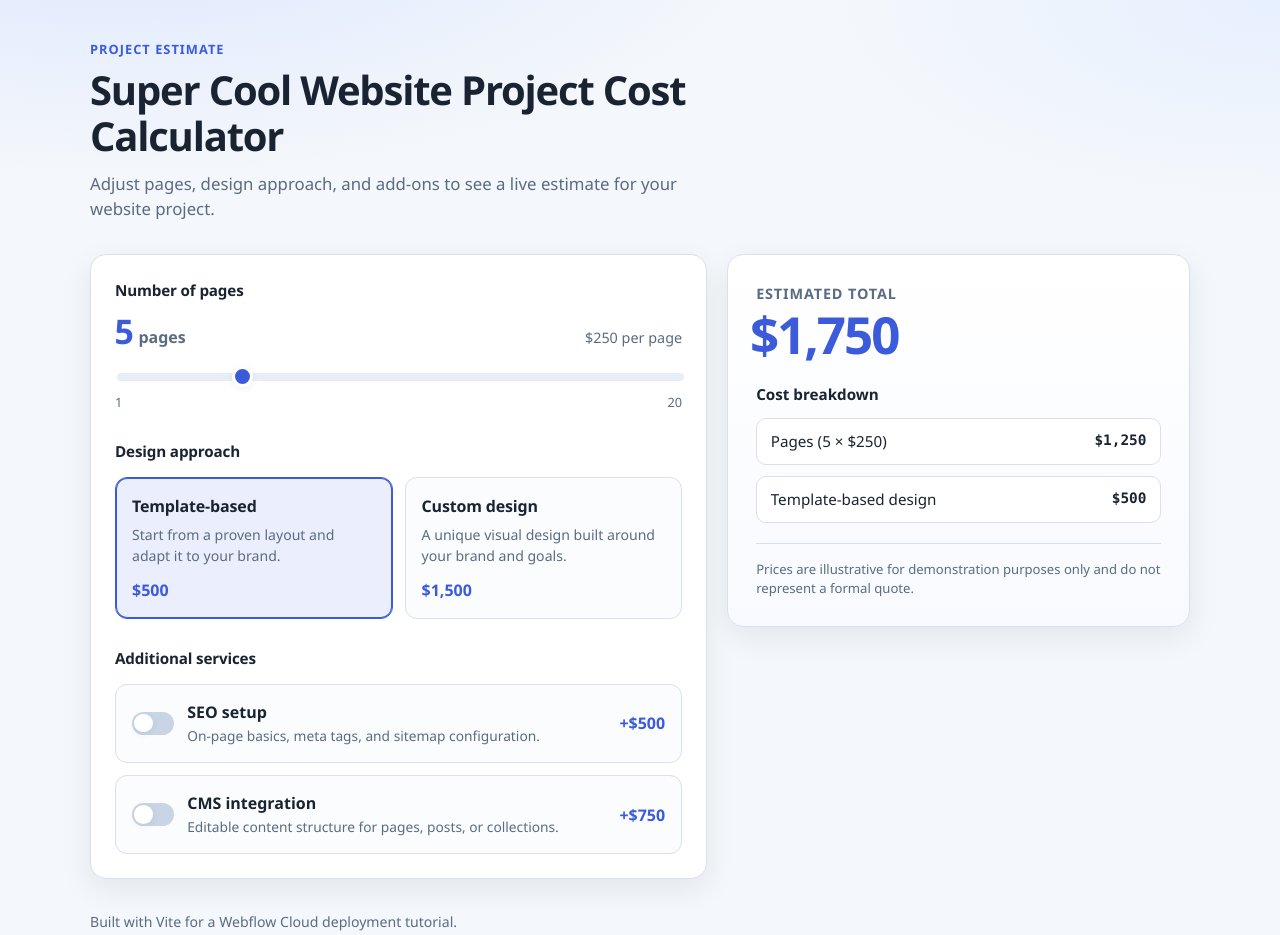
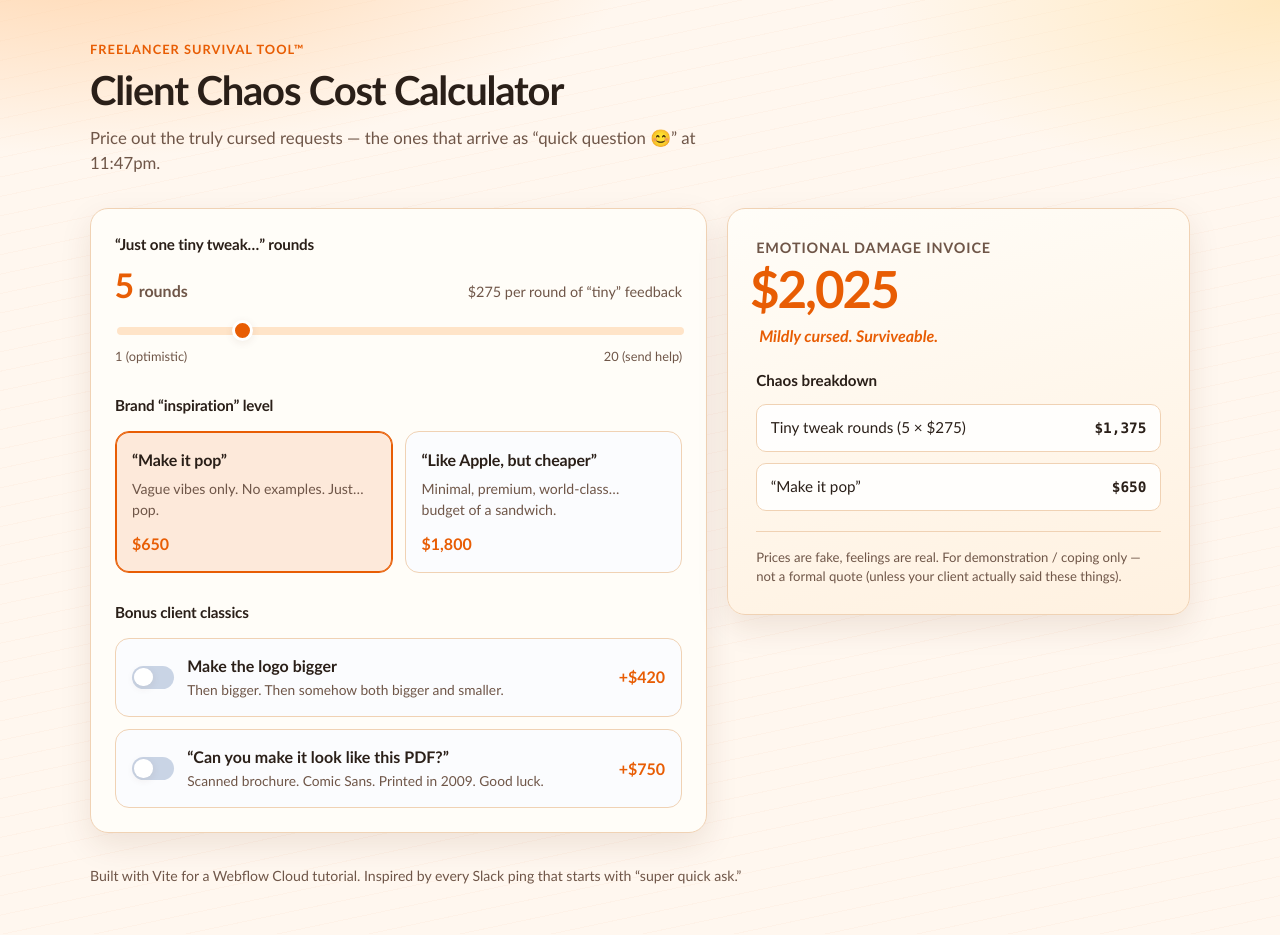
Before and after one commit to mattgreenwd/project-calculator-sample, a website built with Vite: page index.html in a window 1280 px wide. Built offline with nearby package versions, Linux system fonts and the light colour scheme.

Commit message:
changing theme of calculator

```diff
--- a/index.html
+++ b/index.html
@@ -6,37 +6,37 @@
     <meta name="viewport" content="width=device-width, initial-scale=1.0" />
     <meta
       name="description"
-      content="Estimate website project costs with a simple interactive calculator."
+      content="A goofy calculator that prices the weird stuff clients ask designers and developers for."
     />
-    <title>Website Project Cost Calculator</title>
+    <title>Client Chaos Cost Calculator</title>
   </head>
   <body>
     <div class="page">
       <header class="site-header">
-        <p class="eyebrow">Project estimate</p>
-        <h1>Super Cool Website Project Cost Calculator</h1>
+        <p class="eyebrow">Freelancer survival tool™</p>
+        <h1>Client Chaos Cost Calculator</h1>
         <p class="lede">
-          Adjust pages, design approach, and add-ons to see a live estimate for
-          your website project.
+          Price out the truly cursed requests — the ones that arrive as
+          “quick question 😊” at 11:47pm.
         </p>
       </header>
 
       <main class="calculator" aria-labelledby="calculator-heading">
         <h2 id="calculator-heading" class="visually-hidden">
-          Cost calculator controls and estimate
+          Chaos calculator controls and estimate
         </h2>
 
-        <section class="panel controls" aria-label="Project options">
+        <section class="panel controls" aria-label="Client chaos options">
           <fieldset class="field-group">
-            <legend>Number of pages</legend>
+            <legend>“Just one tiny tweak…” rounds</legend>
             <div class="pages-row">
               <label for="pages" class="pages-label">
                 <span class="pages-count" id="pages-display" aria-live="polite"
                   >5</span
                 >
-                <span class="pages-unit">pages</span>
+                <span class="pages-unit">rounds</span>
               </label>
-              <p class="hint">$250 per page</p>
+              <p class="hint">$275 per round of “tiny” feedback</p>
             </div>
             <input
               type="range"
@@ -52,14 +52,14 @@
               aria-describedby="pages-hint"
             />
             <div class="range-ends" id="pages-hint" aria-hidden="true">
-              <span>1</span>
-              <span>20</span>
+              <span>1 (optimistic)</span>
+              <span>20 (send help)</span>
             </div>
           </fieldset>
 
           <fieldset class="field-group">
-            <legend>Design approach</legend>
-            <div class="option-grid" role="radiogroup" aria-label="Design approach">
+            <legend>Brand “inspiration” level</legend>
+            <div class="option-grid" role="radiogroup" aria-label="Brand inspiration level">
               <label class="option-card">
                 <input
                   type="radio"
@@ -68,47 +68,47 @@
                   checked
                 />
                 <span class="option-card__body">
-                  <span class="option-card__title">Template-based</span>
+                  <span class="option-card__title">“Make it pop”</span>
                   <span class="option-card__desc"
-                    >Start from a proven layout and adapt it to your brand.</span
+                    >Vague vibes only. No examples. Just… pop.</span
                   >
-                  <span class="option-card__price">$500</span>
+                  <span class="option-card__price">$650</span>
                 </span>
               </label>
               <label class="option-card">
                 <input type="radio" name="design" value="custom" />
                 <span class="option-card__body">
-                  <span class="option-card__title">Custom design</span>
+                  <span class="option-card__title">“Like Apple, but cheaper”</span>
                   <span class="option-card__desc"
-                    >A unique visual design built around your brand and goals.</span
+                    >Minimal, premium, world-class… budget of a sandwich.</span
                   >
-                  <span class="option-card__price">$1,500</span>
+                  <span class="option-card__price">$1,800</span>
                 </span>
               </label>
             </div>
           </fieldset>
 
           <fieldset class="field-group">
-            <legend>Additional services</legend>
+            <legend>Bonus client classics</legend>
             <div class="toggle-list">
               <label class="toggle">
-                <input type="checkbox" id="seo" name="seo" />
+                <input type="checkbox" id="logo-bigger" name="logoBigger" />
                 <span class="toggle__ui" aria-hidden="true"></span>
                 <span class="toggle__copy">
-                  <span class="toggle__title">SEO setup</span>
+                  <span class="toggle__title">Make the logo bigger</span>
                   <span class="toggle__desc"
-                    >On-page basics, meta tags, and sitemap configuration.</span
+                    >Then bigger. Then somehow both bigger and smaller.</span
                   >
                 </span>
-                <span class="toggle__price">+$500</span>
+                <span class="toggle__price">+$420</span>
               </label>
               <label class="toggle">
-                <input type="checkbox" id="cms" name="cms" />
+                <input type="checkbox" id="match-pdf" name="matchPdf" />
                 <span class="toggle__ui" aria-hidden="true"></span>
                 <span class="toggle__copy">
-                  <span class="toggle__title">CMS integration</span>
+                  <span class="toggle__title">“Can you make it look like this PDF?”</span>
                   <span class="toggle__desc"
-                    >Editable content structure for pages, posts, or collections.</span
+                    >Scanned brochure. Comic Sans. Printed in 2009. Good luck.</span
                   >
                 </span>
                 <span class="toggle__price">+$750</span>
@@ -118,30 +118,34 @@
         </section>
 
         <aside class="panel estimate" aria-live="polite" aria-atomic="true">
-          <p class="estimate__label">Estimated total</p>
-          <p class="estimate__total" id="total">$1,750</p>
+          <p class="estimate__label">Emotional damage invoice</p>
+          <p class="estimate__total" id="total">$2,025</p>
+          <p class="estimate__mood" id="mood">Mildly cursed. Surviveable.</p>
 
-          <h3 class="estimate__heading">Cost breakdown</h3>
+          <h3 class="estimate__heading">Chaos breakdown</h3>
           <ul class="breakdown" id="breakdown">
             <li>
-              <span>Pages (5 × $250)</span>
-              <span>$1,250</span>
+              <span>Tiny tweak rounds (5 × $275)</span>
+              <span>$1,375</span>
             </li>
             <li>
-              <span>Template-based design</span>
-              <span>$500</span>
+              <span>“Make it pop”</span>
+              <span>$650</span>
             </li>
           </ul>
 
           <p class="disclaimer">
-            Prices are illustrative for demonstration purposes only and do not
-            represent a formal quote.
+            Prices are fake, feelings are real. For demonstration / coping only —
+            not a formal quote (unless your client actually said these things).
           </p>
         </aside>
       </main>
 
       <footer class="site-footer">
-        <p>Built with Vite for a Webflow Cloud deployment tutorial.</p>
+        <p>
+          Built with Vite for a Webflow Cloud tutorial. Inspired by every Slack
+          ping that starts with “super quick ask.”
+        </p>
       </footer>
     </div>
 
--- a/src/main.js
+++ b/src/main.js
@@ -1,14 +1,22 @@
 import './style.css'
 
 const PRICING = {
-  perPage: 250,
+  perRound: 275,
   design: {
-    template: { label: 'Template-based design', amount: 500 },
-    custom: { label: 'Custom design', amount: 1500 },
+    template: { label: '“Make it pop”', amount: 650 },
+    custom: { label: '“Like Apple, but cheaper”', amount: 1800 },
   },
-  seo: { label: 'SEO setup', amount: 500 },
-  cms: { label: 'CMS integration', amount: 750 },
+  logoBigger: { label: 'Make the logo bigger', amount: 420 },
+  matchPdf: { label: '“Can you make it look like this PDF?”', amount: 750 },
 }
+
+const MOODS = [
+  { max: 1500, text: 'Optimistic. Naïve, even.' },
+  { max: 2500, text: 'Mildly cursed. Surviveable.' },
+  { max: 3500, text: 'Therapist on speed dial.' },
+  { max: 4500, text: 'Update the LinkedIn. Quietly.' },
+  { max: Infinity, text: 'Send flowers to your future self.' },
+]
 
 const currency = new Intl.NumberFormat('en-US', {
   style: 'currency',
@@ -16,29 +24,33 @@ const currency = new Intl.NumberFormat('en-US', {
   maximumFractionDigits: 0,
 })
 
+const form = document.querySelector('.controls')
 const pagesInput = document.querySelector('#pages')
 const pagesDisplay = document.querySelector('#pages-display')
-const designInputs = document.querySelectorAll('input[name="design"]')
-const seoInput = document.querySelector('#seo')
-const cmsInput = document.querySelector('#cms')
+const logoBiggerInput = document.querySelector('#logo-bigger')
+const matchPdfInput = document.querySelector('#match-pdf')
 const totalEl = document.querySelector('#total')
 const breakdownEl = document.querySelector('#breakdown')
+const moodEl = document.querySelector('#mood')
 
 function getSelectedDesign() {
-  const selected = document.querySelector('input[name="design"]:checked')
+  const selected = form.querySelector('input[name="design"]:checked')
   return selected?.value ?? 'template'
 }
 
+function getMood(total) {
+  return MOODS.find((mood) => total <= mood.max)?.text ?? MOODS.at(-1).text
+}
+
 function getEstimate() {
-  const pages = Number(pagesInput.value)
-  const designKey = getSelectedDesign()
-  const design = PRICING.design[designKey]
-  const pageCost = pages * PRICING.perPage
+  const rounds = Number(pagesInput.value)
+  const design = PRICING.design[getSelectedDesign()]
+  const roundsCost = rounds * PRICING.perRound
 
   const lines = [
     {
-      label: `Pages (${pages} × ${currency.format(PRICING.perPage)})`,
-      amount: pageCost,
+      label: `Tiny tweak rounds (${rounds} × ${currency.format(PRICING.perRound)})`,
+      amount: roundsCost,
     },
     {
       label: design.label,
@@ -46,63 +58,70 @@ function getEstimate() {
     },
   ]
 
-  if (seoInput.checked) {
+  if (logoBiggerInput.checked) {
     lines.push({
-      label: PRICING.seo.label,
-      amount: PRICING.seo.amount,
+      label: PRICING.logoBigger.label,
+      amount: PRICING.logoBigger.amount,
       optional: true,
     })
   }
 
-  if (cmsInput.checked) {
+  if (matchPdfInput.checked) {
     lines.push({
-      label: PRICING.cms.label,
-      amount: PRICING.cms.amount,
+      label: PRICING.matchPdf.label,
+      amount: PRICING.matchPdf.amount,
       optional: true,
     })
   }
 
   const total = lines.reduce((sum, line) => sum + line.amount, 0)
 
-  return { pages, lines, total }
+  return { rounds, lines, total }
 }
 
 function pulse(element) {
+  if (!element) return
   element.classList.remove('is-updating')
-  // Force reflow so the animation can replay on rapid changes.
   void element.offsetWidth
   element.classList.add('is-updating')
 }
 
+function renderBreakdown(lines) {
+  breakdownEl.replaceChildren(
+    ...lines.map((line) => {
+      const item = document.createElement('li')
+      if (line.optional) item.className = 'is-optional'
+
+      const label = document.createElement('span')
+      label.textContent = line.label
+
+      const amount = document.createElement('span')
+      amount.textContent = currency.format(line.amount)
+
+      item.append(label, amount)
+      return item
+    }),
+  )
+}
+
 function renderEstimate() {
-  const { pages, lines, total } = getEstimate()
+  const { rounds, lines, total } = getEstimate()
 
-  pagesDisplay.textContent = String(pages)
-  pagesInput.setAttribute('aria-valuenow', String(pages))
+  pagesDisplay.textContent = String(rounds)
+  pagesInput.setAttribute('aria-valuenow', String(rounds))
   totalEl.textContent = currency.format(total)
-
-  breakdownEl.innerHTML = lines
-    .map(
-      (line) => `
-        <li class="${line.optional ? 'is-optional' : ''}">
-          <span>${line.label}</span>
-          <span>${currency.format(line.amount)}</span>
-        </li>
-      `,
-    )
-    .join('')
+  if (moodEl) moodEl.textContent = getMood(total)
+  renderBreakdown(lines)
 
   pulse(pagesDisplay)
   pulse(totalEl)
+  pulse(moodEl)
 }
 
 function bindEvents() {
-  pagesInput.addEventListener('input', renderEstimate)
-  designInputs.forEach((input) => {
-    input.addEventListener('change', renderEstimate)
-  })
-  seoInput.addEventListener('change', renderEstimate)
-  cmsInput.addEventListener('change', renderEstimate)
+  // One listener covers slider, radios, and checkboxes.
+  form.addEventListener('input', renderEstimate)
+  form.addEventListener('change', renderEstimate)
 }
 
 bindEvents()
--- a/src/style.css
+++ b/src/style.css
@@ -1,20 +1,20 @@
 :root {
-  --bg: #f4f7fb;
-  --bg-accent: #e8eef8;
-  --surface: #ffffff;
-  --text: #1a2332;
-  --text-muted: #5a6b82;
-  --border: #d7e0ec;
-  --border-strong: #b8c7db;
-  --accent: #3b5bdb;
-  --accent-hover: #2f4bc0;
-  --accent-soft: rgba(59, 91, 219, 0.1);
-  --accent-ring: rgba(59, 91, 219, 0.35);
-  --shadow: 0 10px 30px rgba(26, 35, 50, 0.08);
-  --shadow-sm: 0 2px 8px rgba(26, 35, 50, 0.06);
-  --radius: 16px;
-  --radius-sm: 12px;
-  --font: "Avenir Next", "Segoe UI", "Helvetica Neue", sans-serif;
+  --bg: #fff7ef;
+  --bg-accent: #ffe4c8;
+  --surface: #fffdf8;
+  --text: #2a1f18;
+  --text-muted: #6f5648;
+  --border: #f0d2b4;
+  --border-strong: #e0b48a;
+  --accent: #e85d04;
+  --accent-hover: #c44d00;
+  --accent-soft: rgba(232, 93, 4, 0.12);
+  --accent-ring: rgba(232, 93, 4, 0.35);
+  --shadow: 0 12px 32px rgba(84, 42, 12, 0.1);
+  --shadow-sm: 0 2px 8px rgba(84, 42, 12, 0.08);
+  --radius: 18px;
+  --radius-sm: 14px;
+  --font: "Avenir Next", "Trebuchet MS", "Segoe UI", sans-serif;
   --mono: "SF Mono", "Menlo", "Consolas", monospace;
 }
 
@@ -36,8 +36,15 @@ body {
   line-height: 1.5;
   color: var(--text);
   background:
-    radial-gradient(1200px 500px at 10% -10%, #dce7ff 0%, transparent 55%),
-    radial-gradient(900px 400px at 100% 0%, #e7f0ff 0%, transparent 50%),
+    radial-gradient(1000px 420px at 8% -8%, #ffd3a8 0%, transparent 55%),
+    radial-gradient(800px 360px at 100% 0%, #ffe8bf 0%, transparent 50%),
+    repeating-linear-gradient(
+      -12deg,
+      transparent,
+      transparent 18px,
+      rgba(232, 93, 4, 0.03) 18px,
+      rgba(232, 93, 4, 0.03) 19px
+    ),
     var(--bg);
   -webkit-font-smoothing: antialiased;
   -moz-osx-font-smoothing: grayscale;
@@ -107,8 +114,19 @@ input {
   padding: 1.75rem;
   position: sticky;
   top: 1rem;
-  background:
-    linear-gradient(180deg, #ffffff 0%, #f8faff 100%);
+  background: linear-gradient(165deg, #fffdf8 0%, #fff1e0 100%);
+}
+
+.estimate__mood {
+  margin: -0.85rem 0 1.35rem;
+  color: var(--accent);
+  font-weight: 700;
+  font-style: italic;
+  transition: transform 0.18s ease, opacity 0.18s ease;
+}
+
+.estimate__mood.is-updating {
+  transform: translateX(3px);
 }
 
 .field-group {
@@ -286,6 +304,7 @@ input[type="range"]:focus-visible {
 }
 
 .toggle {
+  position: relative;
   display: grid;
   grid-template-columns: auto 1fr auto;
   gap: 0.85rem;
@@ -309,8 +328,14 @@ input[type="range"]:focus-visible {
 
 .toggle input {
   position: absolute;
-  opacity: 0;
-  pointer-events: none;
+  width: 1px;
+  height: 1px;
+  margin: -1px;
+  padding: 0;
+  border: 0;
+  clip: rect(0, 0, 0, 0);
+  overflow: hidden;
+  white-space: nowrap;
 }
 
 .toggle__ui {
@@ -411,6 +436,7 @@ input[type="range"]:focus-visible {
 .breakdown li {
   display: flex;
   justify-content: space-between;
+  align-items: baseline;
   gap: 1rem;
   padding: 0.7rem 0.85rem;
   border-radius: 10px;
@@ -420,7 +446,13 @@ input[type="range"]:focus-visible {
   animation: fade-in 0.2s ease both;
 }
 
+.breakdown li span:first-child {
+  min-width: 0;
+  flex: 1;
+}
+
 .breakdown li span:last-child {
+  flex-shrink: 0;
   font-weight: 700;
   font-variant-numeric: tabular-nums;
   font-family: var(--mono);
```
Also changed, not shown: README.md.
